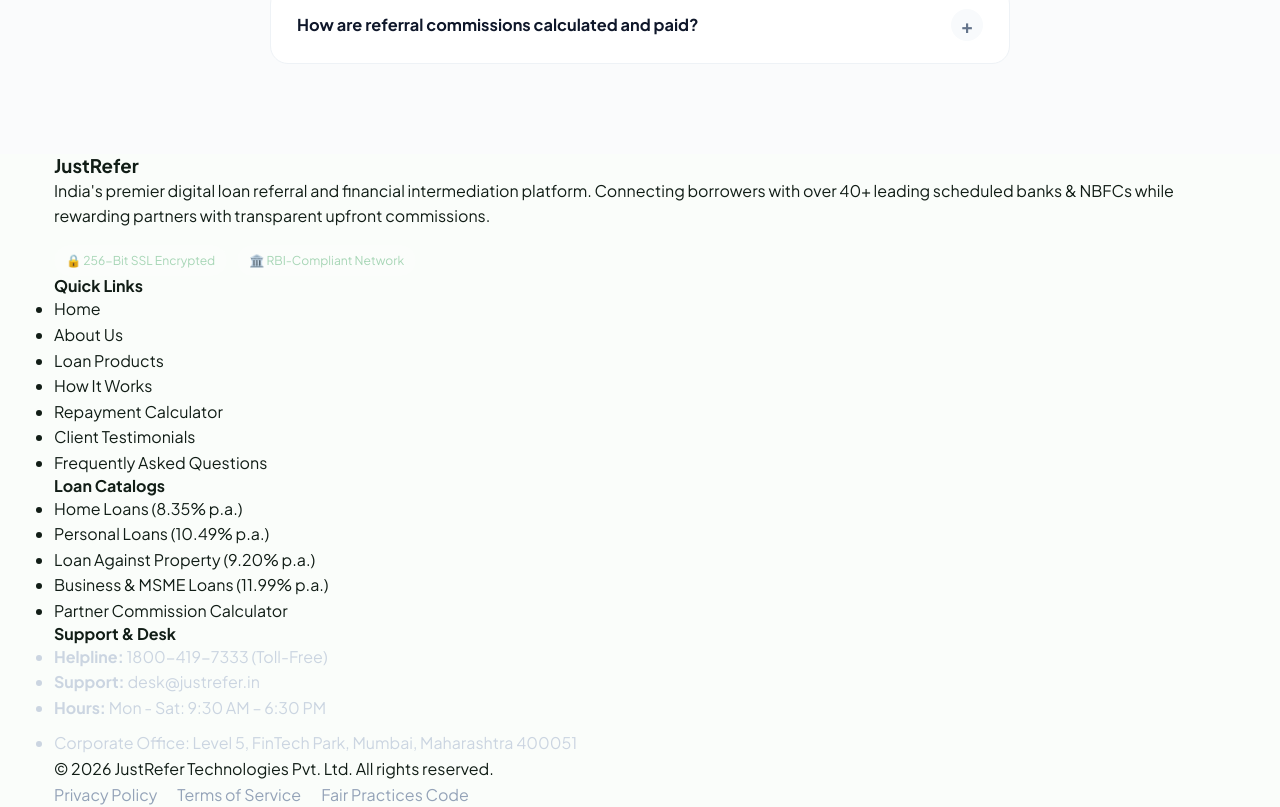
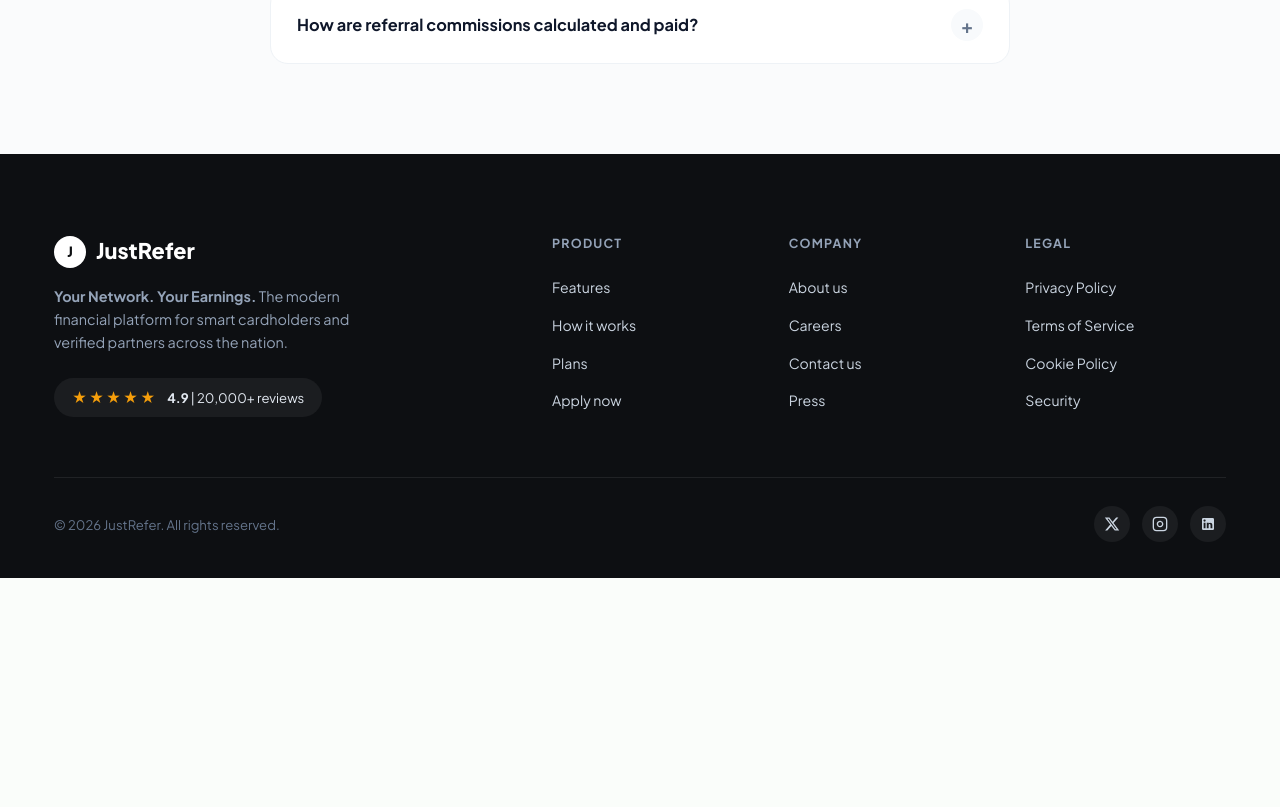
Before and after one commit to adityars07/Just-Refer, a React (Vite) app: page / in a window 1280 px wide. Shown: the part 4946-5753 px from the top of the page. After the commit the page ends 5524 px from the top, so only its background shows below. Built offline with nearby package versions, Linux system fonts and the light colour scheme.

Commit message:
Update src/components/Footer.tsx

```diff
--- a/src/components/Footer.tsx
+++ b/src/components/Footer.tsx
@@ -1,79 +1,73 @@
 const Footer = () => {
   return (
-    <footer className="site-footer" id="contact">
+    <footer className="spendify-footer" id="footer">
       <div className="container">
-        <div className="footer-top-grid">
-          {/* Brand Info */}
-          <div className="footer-brand">
-            <h3>Just<span>Refer</span></h3>
-            <p>
-              India's premier digital loan referral and financial intermediation platform. Connecting borrowers with over 40+ leading scheduled banks & NBFCs while rewarding partners with transparent upfront commissions.
+        <div className="footer-main-grid">
+          {/* Brand Left */}
+          <div className="footer-brand-side">
+            <div className="footer-logo-row">
+              <div className="brand-dot-footer">J</div>
+              <span className="footer-brand-title">JustRefer</span>
+            </div>
+            <p className="footer-tagline">
+              <strong>Your Network. Your Earnings.</strong> The modern financial platform for smart cardholders and verified partners across the nation.
             </p>
-            <div style={{ marginTop: '16px', display: 'flex', gap: '10px' }}>
-              <span style={{ background: 'rgba(255,255,255,0.1)', padding: '6px 12px', borderRadius: '999px', fontSize: '0.76rem', color: '#a7d6b6' }}>
-                🔒 256-Bit SSL Encrypted
-              </span>
-              <span style={{ background: 'rgba(255,255,255,0.1)', padding: '6px 12px', borderRadius: '999px', fontSize: '0.76rem', color: '#a7d6b6' }}>
-                🏛️ RBI-Compliant Network
-              </span>
+            <div className="footer-review-pill">
+              <div className="footer-review-stars">★★★★★</div>
+              <span className="footer-review-text"><strong>4.9</strong> | 20,000+ reviews</span>
             </div>
           </div>
 
-          {/* Quick Links */}
-          <div className="footer-col">
-            <h4>Quick Links</h4>
-            <ul className="footer-links">
-              <li><a href="#hero">Home</a></li>
-              <li><a href="#about">About Us</a></li>
-              <li><a href="#services">Loan Products</a></li>
-              <li><a href="#how-it-works">How It Works</a></li>
-              <li><a href="#calculator">Repayment Calculator</a></li>
-              <li><a href="#testimonials">Client Testimonials</a></li>
-              <li><a href="#faq">Frequently Asked Questions</a></li>
-            </ul>
-          </div>
+          {/* Right Columns */}
+          <div className="footer-nav-columns">
+            <div className="footer-column">
+              <span className="footer-col-title">PRODUCT</span>
+              <ul className="footer-link-list">
+                <li><a href="#benefits">Features</a></li>
+                <li><a href="#how-it-works">How it works</a></li>
+                <li><a href="#plans">Plans</a></li>
+                <li><a href="#plans">Apply now</a></li>
+              </ul>
+            </div>
 
-          {/* Loan Catalogs */}
-          <div className="footer-col">
-            <h4>Loan Catalogs</h4>
-            <ul className="footer-links">
-              <li><a href="#services">Home Loans (8.35% p.a.)</a></li>
-              <li><a href="#services">Personal Loans (10.49% p.a.)</a></li>
-              <li><a href="#services">Loan Against Property (9.20% p.a.)</a></li>
-              <li><a href="#services">Business & MSME Loans (11.99% p.a.)</a></li>
-              <li><a href="#calculator">Partner Commission Calculator</a></li>
-            </ul>
-          </div>
+            <div className="footer-column">
+              <span className="footer-col-title">COMPANY</span>
+              <ul className="footer-link-list">
+                <li><a href="#about">About us</a></li>
+                <li><a href="#careers">Careers</a></li>
+                <li><a href="#contact">Contact us</a></li>
+                <li><a href="#press">Press</a></li>
+              </ul>
+            </div>
 
-          {/* Contact & Support */}
-          <div className="footer-col">
-            <h4>Support & Desk</h4>
-            <ul className="footer-links">
-              <li style={{ color: '#cbd5e1' }}>
-                <strong>Helpline:</strong> 1800-419-7333 (Toll-Free)
-              </li>
-              <li style={{ color: '#cbd5e1' }}>
-                <strong>Support:</strong> desk@justrefer.in
-              </li>
-              <li style={{ color: '#cbd5e1' }}>
-                <strong>Hours:</strong> Mon - Sat: 9:30 AM – 6:30 PM
-              </li>
-              <li style={{ color: '#cbd5e1', marginTop: '10px' }}>
-                Corporate Office: Level 5, FinTech Park, Mumbai, Maharashtra 400051
-              </li>
-            </ul>
+            <div className="footer-column">
+              <span className="footer-col-title">LEGAL</span>
+              <ul className="footer-link-list">
+                <li><a href="#privacy">Privacy Policy</a></li>
+                <li><a href="#terms">Terms of Service</a></li>
+                <li><a href="#cookie">Cookie Policy</a></li>
+                <li><a href="#security">Security</a></li>
+              </ul>
+            </div>
           </div>
         </div>
 
-        {/* Bottom Bar */}
-        <div className="footer-bottom">
-          <div>
-            © {new Date().getFullYear()} JustRefer Technologies Pvt. Ltd. All rights reserved.
+        {/* Social Icons & Bottom Bar */}
+        <div className="footer-bottom-bar">
+          <div className="footer-copyright">
+            © {new Date().getFullYear()} JustRefer. All rights reserved.
           </div>
-          <div style={{ display: 'flex', gap: '20px' }}>
-            <a href="#privacy" style={{ color: '#94a3b8' }}>Privacy Policy</a>
-            <a href="#terms" style={{ color: '#94a3b8' }}>Terms of Service</a>
-            <a href="#fair-lending" style={{ color: '#94a3b8' }}>Fair Practices Code</a>
+
+          <div className="footer-social-icons">
+            <a href="#twitter" aria-label="Twitter" className="social-icon-btn">
+              <svg width="16" height="16" viewBox="0 0 24 24" fill="currentColor"><path d="M18.244 2.25h3.308l-7.227 8.26 8.502 11.24H16.17l-5.214-6.817L4.99 21.75H1.68l7.73-8.835L1.254 2.25H8.08l4.713 6.231zm-1.161 17.52h1.833L7.084 4.126H5.117z"/></svg>
+            </a>
+            <a href="#instagram" aria-label="Instagram" className="social-icon-btn">
+              <svg width="16" height="16" viewBox="0 0 24 24" fill="none" stroke="currentColor" strokeWidth="2"><rect x="2" y="2" width="20" height="20" rx="5" ry="5"/><path d="M16 11.37A4 4 0 1 1 12.63 8 4 4 0 0 1 16 11.37z"/><line x1="17.5" y1="6.5" x2="17.51" y2="6.5"/></svg>
+            </a>
+            <a href="#linkedin" aria-label="LinkedIn" className="social-icon-btn">
+              <svg width="16" height="16" viewBox="0 0 24 24" fill="currentColor"><path d="M19 3a2 2 0 0 1 2 2v14a2 2 0 0 1-2 2H5a2 2 0 0 1-2-2V5a2 2 0 0 1 2-2h14m-.5 15.5v-5.3a3.26 3.26 0 0 0-3.26-3.26c-.85 0-1.84.52-2.28 1.3v-1.11h-2.79v8.37h2.79v-4.93c0-.77.62-1.4 1.39-1.4a1.4 1.4 0 0 1 1.4 1.4v4.93h2.75M6.88 8.56a1.68 1.68 0 0 0 1.68-1.68c0-.93-.75-1.69-1.68-1.69a1.69 1.69 0 0 0-1.69 1.69c0 .93.76 1.68 1.69 1.68m1.39 9.94v-8.37H5.5v8.37h2.77z"/></svg>
+            </a>
           </div>
         </div>
       </div>
```
